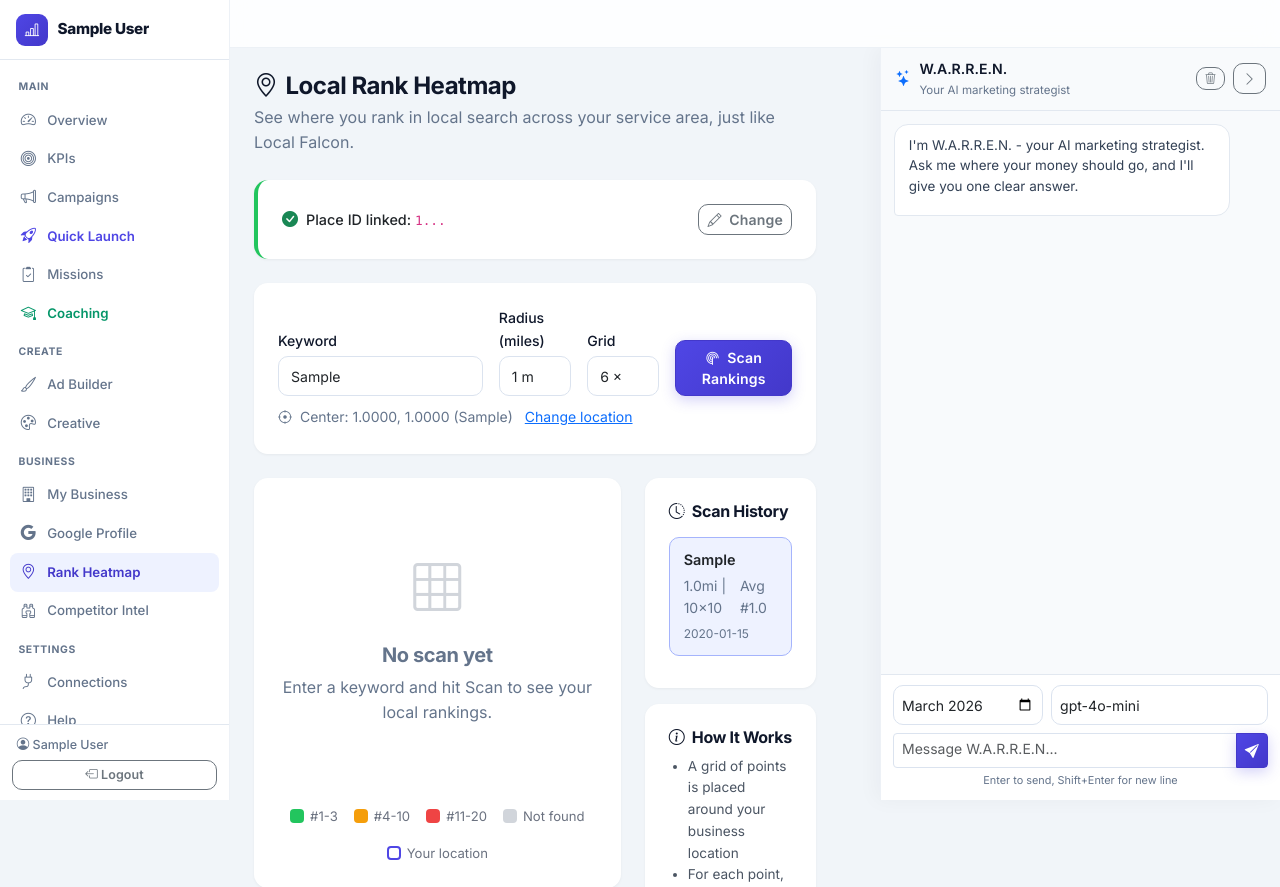
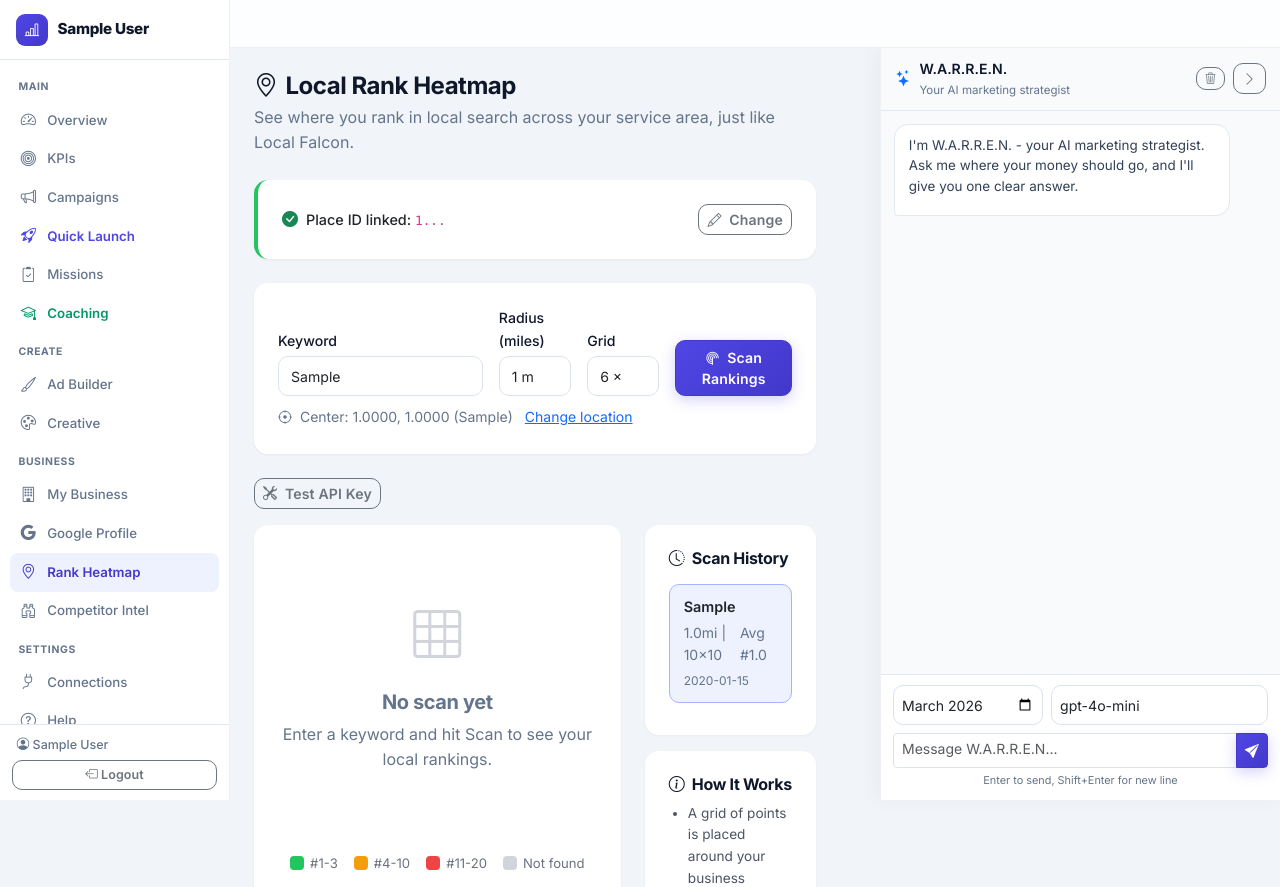
Before and after one commit to markgromer/gromore-admin, a Flask app: page /client/heatmap in a window 1280 px wide. Shown: the top 887 px of the page. Run offline with Flask 3, Linux system fonts and the light colour scheme; the visitor is signed in with stand-in values (Sample User, id 1); data comes from the database, SQL or seed files in the repository; tables that the repository leaves empty hold one stand-in row (values such as "Sample post"); some libraries are stand-ins or nearby versions.

Commit message:
Fix heatmap: rate limiting, error handling, API diagnostics, better matching
- Add 150ms delay between grid point API calls to avoid Google rate limiting
- Wrap scan_grid in try/except so individual point failures don't crash the scan
- Per-point error handling: track and report failed API calls in debug info
- Add /heatmap/test-api endpoint to validate API key works server-side
- Add Test API Key button in UI showing Places (New/Legacy) and Geocoding status
- Improve business name matching: single-word names now check substring in tokens
- Guard scan form behind has_location check (no more confusing disabled button)
- Better error feedback: scan error counts, no-results guidance, non-JSON response handling
- Show actionable guidance when all results are gray or API returns empty

```diff
--- a/webapp/client_portal.py
+++ b/webapp/client_portal.py
@@ -3554,8 +3554,13 @@ def client_heatmap_scan():
     if place_id:
         place_verification = verify_place_id(api_key, place_id)
 
-    results, debug_info = scan_grid(api_key, keyword, business_name, grid_points,
-                                    place_id=place_id, search_radius_m=search_radius)
+    try:
+        results, debug_info = scan_grid(api_key, keyword, business_name, grid_points,
+                                        place_id=place_id, search_radius_m=search_radius)
+    except Exception as exc:
+        import traceback
+        traceback.print_exc()
+        return jsonify(ok=False, error=f"Scan failed: {exc}"), 500
 
     if debug_info and place_verification:
         debug_info["place_id_verification"] = place_verification
@@ -3570,6 +3575,78 @@ def client_heatmap_scan():
     return jsonify(ok=True, results=results, avg_rank=avg_rank,
                    found=len(ranked), total=len(results),
                    debug=debug_info)
+
+
+@client_bp.route("/heatmap/test-api", methods=["POST"])
+@client_login_required
+def client_heatmap_test_api():
+    """Quick API key validation: tries a simple Places API call from the server."""
+    db = _get_db()
+    brand_id = session["client_brand_id"]
+    brand = db.get_brand(brand_id)
+    if not brand:
+        return jsonify(ok=False, error="Brand not found"), 404
+
+    api_key = (brand.get("google_maps_api_key") or "").strip()
+    if not api_key:
+        return jsonify(ok=False, error="No API key configured."), 400
+
+    import requests as _req
+    checks = {}
+
+    # Test 1: Places API (New) Text Search
+    try:
+        resp = _req.post(
+            "https://places.googleapis.com/v1/places:searchText",
+            json={"textQuery": "coffee", "maxResultCount": 1},
+            headers={
+                "X-Goog-Api-Key": api_key,
+                "X-Goog-FieldMask": "places.displayName",
+                "Content-Type": "application/json",
+            },
+            timeout=10,
+        )
+        if resp.status_code == 200:
+            checks["places_new"] = {"ok": True, "detail": "Working"}
+        else:
+            body = resp.text[:300]
+            checks["places_new"] = {"ok": False, "detail": f"HTTP {resp.status_code}: {body}"}
+    except Exception as exc:
+        checks["places_new"] = {"ok": False, "detail": str(exc)}
+
+    # Test 2: Geocoding API
+    try:
+        resp = _req.get(
+            "https://maps.googleapis.com/maps/api/geocode/json",
+            params={"address": "New York", "key": api_key},
+            timeout=10,
+        )
+        data = resp.json()
+        if data.get("status") == "OK":
+            checks["geocoding"] = {"ok": True, "detail": "Working"}
+        else:
+            checks["geocoding"] = {"ok": False, "detail": data.get("error_message") or data.get("status", "Unknown")}
+    except Exception as exc:
+        checks["geocoding"] = {"ok": False, "detail": str(exc)}
+
+    # Test 3: Legacy Places Text Search
+    try:
+        resp = _req.get(
+            "https://maps.googleapis.com/maps/api/place/textsearch/json",
+            params={"query": "coffee", "key": api_key},
+            timeout=10,
+        )
+        data = resp.json()
+        if data.get("status") == "OK":
+            checks["places_legacy"] = {"ok": True, "detail": "Working"}
+        else:
+            checks["places_legacy"] = {"ok": False, "detail": data.get("error_message") or data.get("status", "Unknown")}
+    except Exception as exc:
+        checks["places_legacy"] = {"ok": False, "detail": str(exc)}
+
+    all_ok = all(c["ok"] for c in checks.values())
+    any_places = checks.get("places_new", {}).get("ok") or checks.get("places_legacy", {}).get("ok")
+    return jsonify(ok=True, all_ok=all_ok, any_places=any_places, checks=checks)
 
 
 @client_bp.route("/heatmap/save-location", methods=["POST"])
--- a/webapp/templates/client/client_heatmap.html
+++ b/webapp/templates/client/client_heatmap.html
@@ -186,6 +186,7 @@
 {% endif %}
 
 <!-- Scan Form -->
+{% if has_location %}
 <div class="card mb-4" style="border:none; border-radius:14px; box-shadow:0 1px 3px rgba(0,0,0,.05);">
     <div class="card-body p-3 p-md-4">
         <div class="row g-3 align-items-end">
@@ -235,6 +236,15 @@
         {% endif %}
     </div>
 </div>
+
+<!-- API Diagnostics -->
+<div class="mb-3">
+    <button class="btn btn-sm btn-outline-secondary" type="button" id="testApiBtn">
+        <i class="bi bi-tools me-1"></i> Test API Key
+    </button>
+    <span id="apiTestResult" class="ms-2" style="font-size:.85rem;"></span>
+</div>
+{% endif %}{# end has_location #}
 
 <!-- Location change form (hidden by default when location exists) -->
 <div class="card mb-4 {% if has_location %}d-none{% endif %}" id="locationChangeCard"
@@ -633,7 +643,12 @@ document.addEventListener('DOMContentLoaded', function() {
                 headers: {'Content-Type': 'application/json', 'X-CSRFToken': csrfToken},
                 body: JSON.stringify({keyword: keyword, radius_miles: parseFloat(radius), grid_size: gridSize})
             })
-            .then(function(r) { return r.json(); })
+            .then(function(r) {
+                if (!r.ok && r.headers.get('content-type')?.indexOf('json') === -1) {
+                    throw new Error('Server returned ' + r.status);
+                }
+                return r.json();
+            })
             .then(function(data) {
                 scanBtn.disabled = false;
                 document.getElementById('scanSpinner').classList.remove('active');
@@ -648,11 +663,48 @@ document.addEventListener('DOMContentLoaded', function() {
                 if (data.debug) showDebug(data.debug);
                 plotMapMarkers(data.results);
             })
-            .catch(function() {
+            .catch(function(err) {
                 scanBtn.disabled = false;
                 document.getElementById('scanSpinner').classList.remove('active');
                 document.getElementById('scanIcon').style.display = '';
                 alert('Network error. Check your connection and try again.');
+            });
+        });
+    }
+
+    // API Test handler
+    var testApiBtn = document.getElementById('testApiBtn');
+    if (testApiBtn) {
+        testApiBtn.addEventListener('click', function() {
+            var resultEl = document.getElementById('apiTestResult');
+            testApiBtn.disabled = true;
+            resultEl.innerHTML = '<span class="text-primary"><i class="bi bi-hourglass-split"></i> Testing...</span>';
+            fetch('/client/heatmap/test-api', {
+                method: 'POST',
+                headers: {'Content-Type': 'application/json', 'X-CSRFToken': csrfToken},
+                body: '{}'
+            })
+            .then(function(r) { return r.json(); })
+            .then(function(data) {
+                testApiBtn.disabled = false;
+                if (!data.ok) {
+                    resultEl.innerHTML = '<span class="text-danger"><i class="bi bi-x-circle"></i> ' + (data.error || 'Test failed') + '</span>';
+                    return;
+                }
+                var html = '';
+                var c = data.checks;
+                function icon(ok) { return ok ? '<i class="bi bi-check-circle text-success"></i>' : '<i class="bi bi-x-circle text-danger"></i>'; }
+                html += icon(c.places_new.ok) + ' Places API (New): ' + c.places_new.detail + '<br>';
+                html += icon(c.places_legacy.ok) + ' Places API (Legacy): ' + c.places_legacy.detail + '<br>';
+                html += icon(c.geocoding.ok) + ' Geocoding API: ' + c.geocoding.detail;
+                if (!data.any_places) {
+                    html += '<br><span class="text-danger fw-bold">Neither Places API is working. Check that your API key has no HTTP referrer restrictions (server-side calls need IP restrictions or none) and that Places API is enabled in Google Cloud Console.</span>';
+                }
+                resultEl.innerHTML = html;
+            })
+            .catch(function() {
+                testApiBtn.disabled = false;
+                resultEl.innerHTML = '<span class="text-danger"><i class="bi bi-x-circle"></i> Network error</span>';
             });
         });
     }
@@ -762,6 +814,19 @@ function showDebug(d) {
         }
         el.innerHTML += pvHtml;
     }
+
+    // API error count
+    if (d.api_errors) {
+        el.innerHTML += '<br><span style="color:#ef4444; font-weight:600;">API errors: ' +
+            d.api_errors + ' / ' + d.total_points + ' grid points failed. ' +
+            'This usually means rate limiting or API key restrictions. Try a smaller grid or check your API key.</span>';
+    }
+
+    // No results guidance
+    if (d.places_returned === 0) {
+        el.innerHTML += '<br><span style="color:#f59e0b; font-weight:600;">No places returned from any API. ' +
+            'Click "Test API Key" below the scan form to diagnose the issue.</span>';
+    }
 }
 
 function loadScan(scanId) {
```
Also changed, not shown: webapp/heatmap.py (+28 -5 lines).
